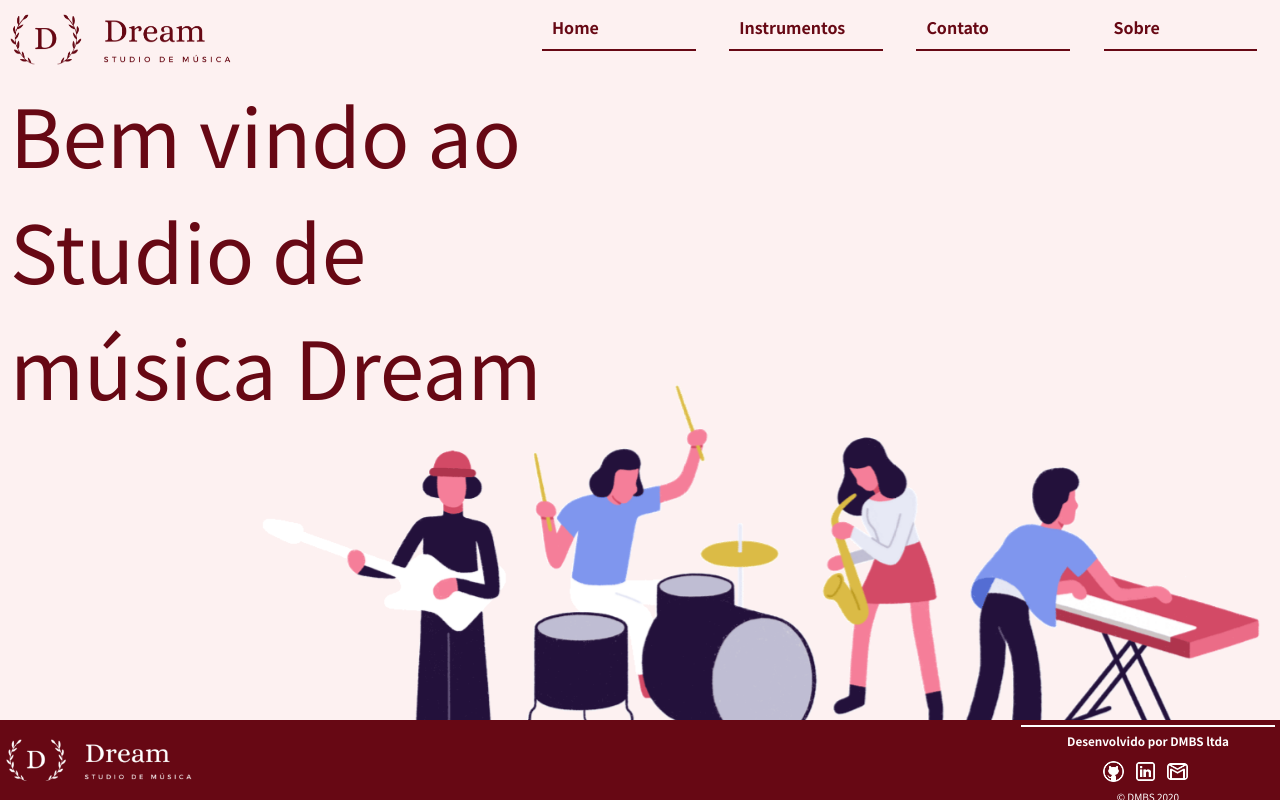
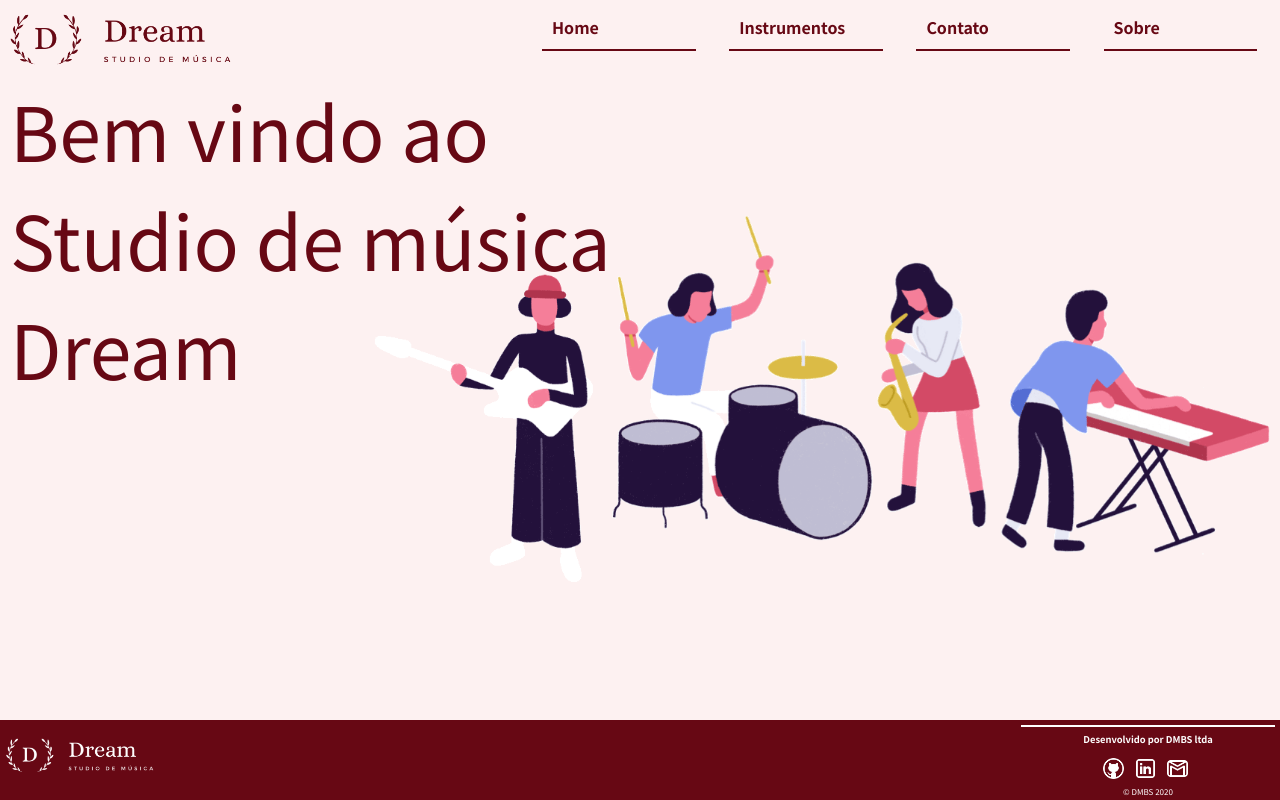
Before and after one commit to daramariabs/studio-Dream, a plain HTML site: page index.html in a window 1280 px wide. Drawn offline with Linux system fonts and the light colour scheme.

Commit message:
correção de alguns detalhes
até aqui tudo funcionando

```diff
--- a/css/index.css
+++ b/css/index.css
@@ -1,15 +1,22 @@
 * {
     margin: 0;
     padding: 0;
+    box-sizing: border-box;
 }
+
 main {
     width: 100%;
+    height: 510px;
     position: relative;
+
+    overflow: hidden;
+    /* border: 5px solid black;  */
 }
 
 main h1 {
     width: 50%;
-    font-size: 80px;
+    font-size: 75px;
+    display: inline-block;
 
     color: #670814;
     font-weight: 400;
@@ -18,14 +25,13 @@ main h1 {
 
 }
 
-main img {
-    width: 78%;
+.fundo {
+    width: 70%;
+    position: absolute;
 
-    position: fixed;
+    top: 140px;
+    right: 10px;
 
-    bottom: 0;
-    right: 0;
 
-    margin-right: 20px;
-
+    /* border: 5px solid black;  */
 }
--- a/css/style.css
+++ b/css/style.css
@@ -7,7 +7,6 @@
 body{
     font-family: 'Noto Sans JP', sans-serif;
     background-color: #fdf1f1;
-    z-index: -10;
 }
 
 main {
@@ -101,10 +100,13 @@ footer{
 
     position: fixed;
     bottom: 0;
+    overflow: hidden;
+
+    /* border: 5px solid black; */
 }
 
 footer img {
-    width: 15%;
+    width: 12%;
     float: left;
     padding-top: 10px;
 }
@@ -114,7 +116,7 @@ footer img {
      margin-left:80%;
      border-top: 2px solid white;
      text-align: center;
-     font-size: 10px;
+     font-size: 8px;
 
      padding-top: 5px;
  }
--- a/index.html
+++ b/index.html
@@ -35,7 +35,7 @@
 
    <main>
        <h1>Bem vindo ao Studio de música Dream</h1>
-       <img src="./image/background.png" alt="imagem de fundo">
+       <img class="fundo" src="./image/background.png" alt="imagem de fundo">
    </main>
    <footer>
         <img src="/image/D (2).png" alt="">
```
